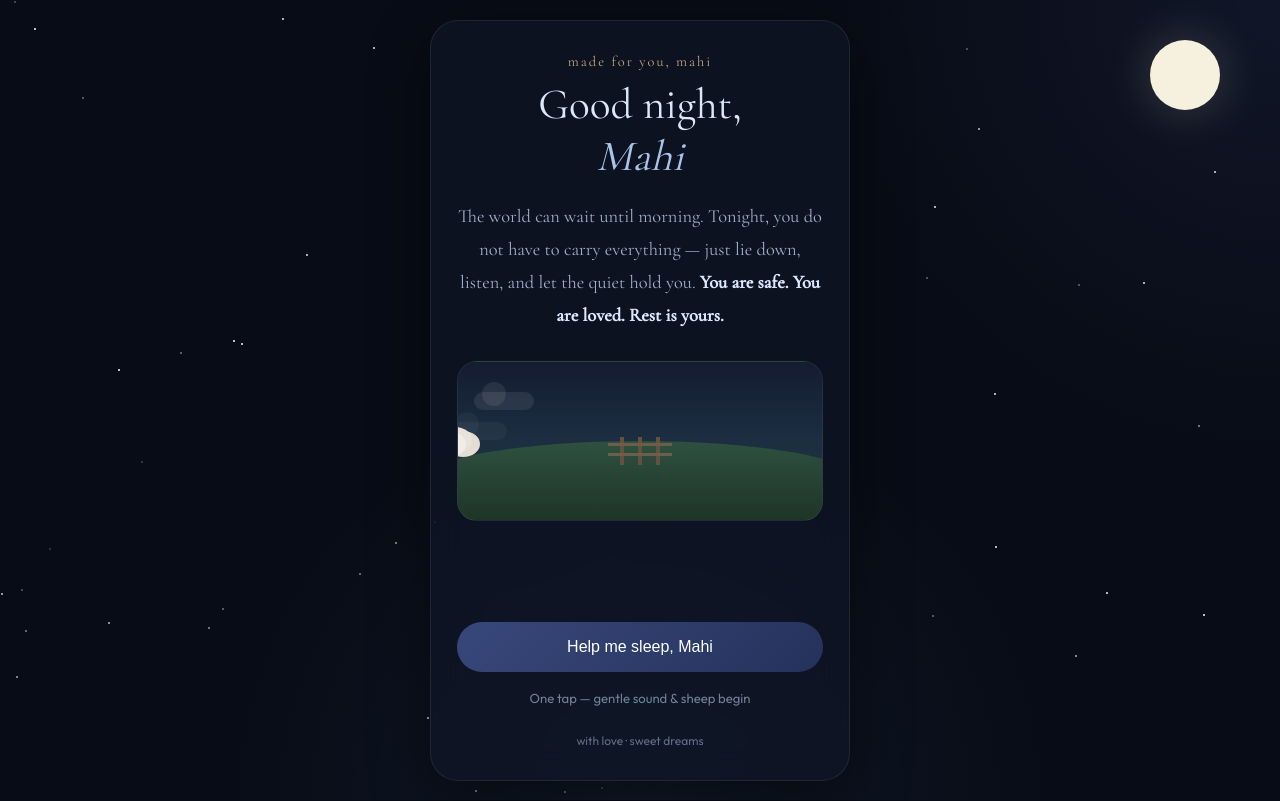
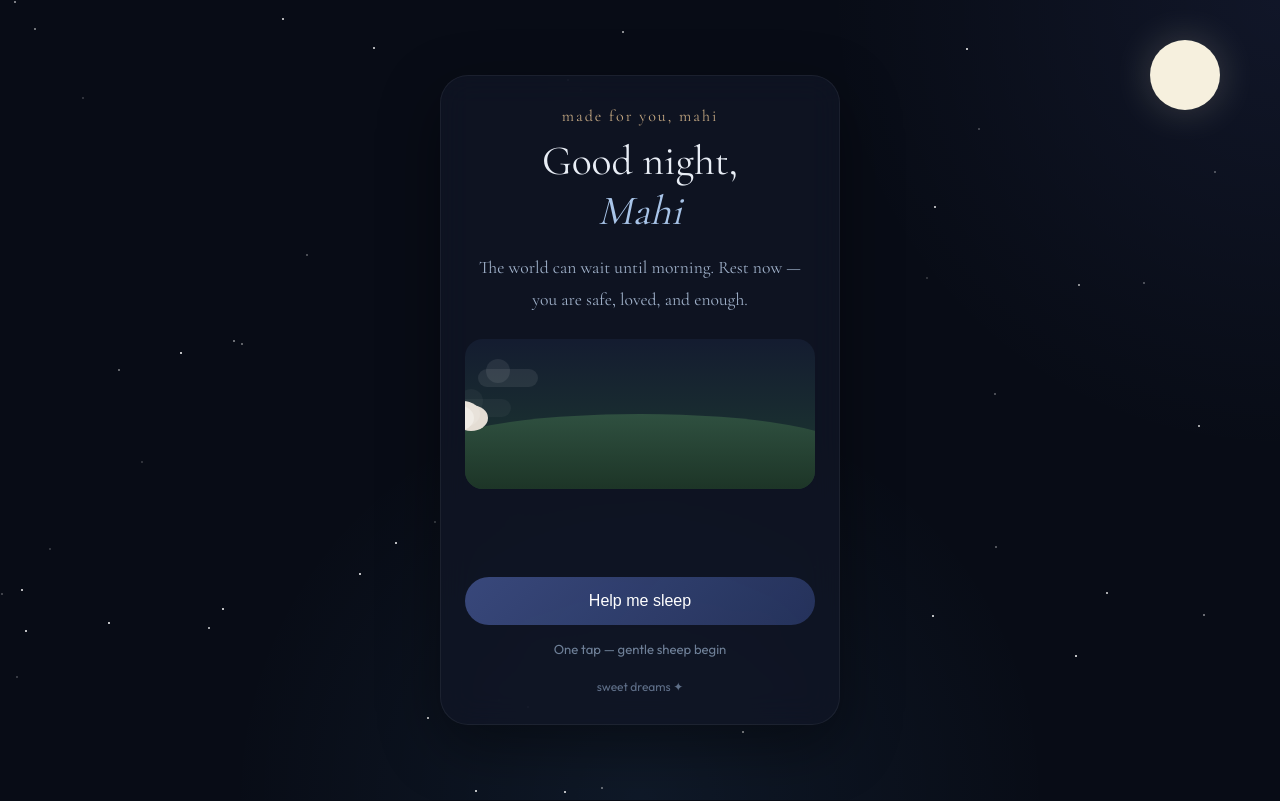
Before and after one commit to abudevmas/get_better, a plain HTML site: page index.html in a window 1280 px wide. Drawn offline with nearby package versions, Linux system fonts and the light colour scheme.

Commit message:
Update index.html

```diff
--- a/index.html
+++ b/index.html
@@ -1,53 +1,43 @@
 <!DOCTYPE html>
 <html lang="en">
 <head>
-  <meta charset="UTF-8" />
-  <meta name="viewport" content="width=device-width, initial-scale=1.0" />
-
-  <title>Rest — for Mahi</title>
-
-  <link rel="preconnect" href="https://fonts.googleapis.com">
-  <link rel="preconnect" href="https://fonts.gstatic.com" crossorigin>
+<meta charset="UTF-8">
+<meta name="viewport" content="width=device-width,initial-scale=1.0">
+<title>Rest — Mahi</title>
 
 <link href="https://fonts.googleapis.com/css2?family=Cormorant+Garamond:wght@400;500&family=Outfit:wght@300;400;500&display=swap" rel="stylesheet">
 
 <style>
-    *{
-      margin:0;
-      padding:0;
-      box-sizing:border-box;
-    }
+*{margin:0;padding:0;box-sizing:border-box}
 
 body{
-      font-family:"Outfit",sans-serif;
+font-family:Outfit,sans-serif;
 background:#080c16;
-      color:#e8edf5;
 min-height:100vh;
 display:flex;
 align-items:center;
 justify-content:center;
 overflow:hidden;
 padding:20px;
+color:#e8edf5;
 }
 
 .sky{
 position:fixed;
 inset:0;
 background:
-      radial-gradient(circle at top right, rgba(120,140,255,.08), transparent 30%),
-      radial-gradient(circle at bottom center, rgba(100,180,255,.08), transparent 40%),
+radial-gradient(circle at top right,rgba(120,140,255,.08),transparent 30%),
+radial-gradient(circle at bottom center,rgba(100,180,255,.08),transparent 40%),
 #080c16;
-      z-index:0;
 }
 
 .star{
 position:absolute;
 width:2px;
 height:2px;
-      background:white;
+background:#fff;
 border-radius:50%;
-      opacity:.6;
-      animation:twinkle 4s infinite ease-in-out;
+animation:twinkle 4s infinite;
 }
 
 @keyframes twinkle{
@@ -63,75 +53,66 @@
 height:70px;
 border-radius:50%;
 background:#f6f0de;
-      box-shadow:0 0 50px rgba(255,255,220,.2);
-      z-index:0;
+box-shadow:0 0 40px rgba(255,255,220,.2);
 }
 
 .card{
 position:relative;
-      z-index:1;
+z-index:2;
 width:100%;
-      max-width:420px;
-      background:rgba(16,22,38,.72);
-      border:1px solid rgba(255,255,255,.08);
+max-width:400px;
+padding:30px 24px;
 border-radius:28px;
-      padding:32px 26px;
+background:rgba(16,22,38,.75);
+border:1px solid rgba(255,255,255,.06);
+backdrop-filter:blur(16px);
 text-align:center;
-      backdrop-filter:blur(16px);
-      box-shadow:0 20px 60px rgba(0,0,0,.45);
+box-shadow:0 20px 60px rgba(0,0,0,.4);
 }
 
-    .for-mahi{
+.tag{
+font-family:"Cormorant Garamond",serif;
 color:#c4a882;
-      font-size:.9rem;
-      margin-bottom:8px;
 letter-spacing:2px;
-      text-transform:lowercase;
-      font-family:"Cormorant Garamond",serif;
+margin-bottom:10px;
 }
 
 h1{
 font-family:"Cormorant Garamond",serif;
-      font-size:2.7rem;
+font-size:2.6rem;
 font-weight:400;
-      margin-bottom:18px;
-      color:#dce8f8;
+margin-bottom:16px;
 }
 
 h1 em{
+font-style:italic;
 color:#a8c4e8;
-      font-style:italic;
 }
 
-    .letter{
+.text{
 font-family:"Cormorant Garamond",serif;
-      font-size:1.15rem;
 line-height:1.8;
+font-size:1.1rem;
 color:#9fb0c8;
-      margin-bottom:28px;
-    }
-
-    .letter strong{
-      color:#dbe8ff;
+margin-bottom:24px;
 }
 
 .scene{
+height:150px;
+border-radius:18px;
+overflow:hidden;
 position:relative;
-      height:160px;
-      overflow:hidden;
-      border-radius:20px;
-      margin-bottom:25px;
-      background:linear-gradient(180deg,#141c30 0%,#1c2e42 50%,#1d3a30 100%);
-      border:1px solid rgba(255,255,255,.06);
+background:linear-gradient(180deg,#141c30,#1d3a30);
+margin-bottom:20px;
 }
 
 .cloud{
 position:absolute;
+top:30px;
 width:60px;
 height:18px;
 background:rgba(255,255,255,.08);
 border-radius:20px;
-      top:30px;
 animation:drift 25s linear infinite;
 }
 
@@ -146,7 +127,7 @@
 left:8px;
 }
 
-    .cloud-2{
+.cloud.two{
 top:60px;
 animation-duration:35s;
 opacity:.5;
@@ -159,55 +140,21 @@
 
 .hill{
 position:absolute;
+bottom:0;
 left:-10%;
 right:-10%;
-      bottom:0;
 height:50%;
 background:linear-gradient(180deg,#2f5040,#1d3527);
 border-radius:50% 50% 0 0;
-    }
-
-    .fence{
-      position:absolute;
-      bottom:55px;
-      left:50%;
-      transform:translateX(-50%);
-      display:flex;
-      gap:14px;
-    }
-
-    .fence-post{
-      width:4px;
-      height:28px;
-      background:#66513f;
-      position:relative;
-    }
-
-    .fence-post::before,
-    .fence-post::after{
-      content:"";
-      position:absolute;
-      left:-12px;
-      width:28px;
-      height:3px;
-      background:#6f5d4c;
-    }
-
-    .fence-post::before{
-      top:6px;
-    }
-
-    .fence-post::after{
-      top:16px;
 }
 
 .sheep{
 position:absolute;
 width:50px;
 height:40px;
-      bottom:55px;
+bottom:50px;
 left:-60px;
-      animation:jump 5s infinite ease-in-out paused;
+animation:jump 5s infinite paused ease-in-out;
 }
 
 body.active .sheep{
@@ -217,12 +164,11 @@
 @keyframes jump{
 0%{left:-10%;transform:translateY(0)}
 40%{left:45%;transform:translateY(-35px)}
-      55%{left:58%;transform:translateY(-38px)}
-      75%{left:78%;transform:translateY(-8px)}
+60%{left:60%;transform:translateY(-38px)}
 100%{left:110%;transform:translateY(0)}
 }
 
-    .sheep-fluff{
+.fluff{
 position:absolute;
 width:34px;
 height:26px;
@@ -230,28 +176,25 @@
 border-radius:50%;
 bottom:8px;
 left:10px;
-      box-shadow:
-      -4px -2px 0 #ece6de,
-      6px -4px 0 #e8e2da,
-      14px 0 0 #e4ddd4;
+box-shadow:-4px -2px 0 #ece6de,6px -4px 0 #e8e2da,14px 0 0 #e4ddd4;
 }
 
-    .sheep-head{
+.head{
 position:absolute;
 width:16px;
 height:14px;
-      background:#2c2c2c;
+background:#222;
 border-radius:50%;
 bottom:15px;
 left:2px;
 }
 
 .count{
+margin-bottom:18px;
+font-size:1.7rem;
 color:#a8c4e8;
-      font-size:1.8rem;
-      margin-bottom:20px;
 opacity:0;
-      transition:.4s;
+transition:.3s;
 }
 
 body.active .count{
@@ -262,36 +205,34 @@
 display:block;
 font-size:.8rem;
 color:#6f8098;
-      margin-top:4px;
 }
 
-    .btn{
+button{
 width:100%;
-      padding:16px;
+padding:15px;
 border:none;
 border-radius:999px;
-      background:linear-gradient(135deg, rgba(120,150,255,.4), rgba(90,120,220,.3));
-      color:white;
+cursor:pointer;
 font-size:1rem;
-      cursor:pointer;
+background:linear-gradient(135deg,rgba(120,150,255,.4),rgba(90,120,220,.3));
+color:#fff;
 transition:.3s;
 }
 
-    .btn:hover{
+button:hover{
 transform:translateY(-2px);
 }
 
 .hint{
 margin-top:16px;
+font-size:.82rem;
 color:#6f8098;
-      font-size:.82rem;
-      line-height:1.6;
 }
 
-    .footer-heart{
-      margin-top:24px;
+.footer{
+margin-top:22px;
+font-size:.75rem;
 color:#5f6f88;
-      font-size:.75rem;
 }
 </style>
 </head>
@@ -303,76 +244,61 @@
 
 <div class="card">
 
-  <p class="for-mahi">made for you, mahi</p>
+<div class="tag">made for you, mahi</div>
 
-  <h1>
-    Good night,<br>
-    <em>Mahi</em>
-  </h1>
+<h1>Good night,<br><em>Mahi</em></h1>
 
-  <p class="letter">
+<div class="text">
 The world can wait until morning.
-    Tonight, you do not have to carry everything —
-    just lie down, listen, and let the quiet hold you.
-    <strong>You are safe. You are loved. Rest is yours.</strong>
-  </p>
+Rest now — you are safe, loved, and enough.
+</div>
 
 <div class="scene">
 
 <div class="cloud"></div>
-    <div class="cloud cloud-2"></div>
+<div class="cloud two"></div>
 
 <div class="hill"></div>
 
-    <div class="fence">
-      <div class="fence-post"></div>
-      <div class="fence-post"></div>
-      <div class="fence-post"></div>
-    </div>
-
 <div class="sheep" id="sheep">
-      <div class="sheep-head"></div>
-      <div class="sheep-fluff"></div>
+<div class="head"></div>
+<div class="fluff"></div>
 </div>
 
 </div>
 
-  <p class="count" id="count">
+<div class="count" id="count">
 0
 <small>sheep</small>
-  </p>
+</div>
 
-  <button class="btn" id="btn">
-    Help me sleep, Mahi
+<button id="btn">
+Help me sleep
 </button>
 
-  <p class="hint" id="hint">
-    One tap — gentle sound & sheep begin
-  </p>
+<div class="hint" id="hint">
+One tap — gentle sheep begin
+</div>
 
-  <p class="footer-heart">
-    with love · sweet dreams
-  </p>
+<div class="footer">
+sweet dreams ✦
+</div>
 
 </div>
 
 <script>
-  const sky = document.getElementById("sky");
+const sky=document.getElementById("sky");
 
 for(let i=0;i<60;i++){
 const s=document.createElement("div");
 s.className="star";
-
 s.style.left=Math.random()*100+"%";
 s.style.top=Math.random()*100+"%";
-
-    s.style.animationDelay=Math.random()*5+"s";
-
+s.style.animationDelay=Math.random()*4+"s";
 sky.appendChild(s);
 }
 
-  let on=false;
-  let count=0;
+let on=false,count=0;
 
 const btn=document.getElementById("btn");
 const sheep=document.getElementById("sheep");
@@ -386,32 +312,21 @@
 }
 });
 
-  btn.addEventListener("click",()=>{
-
+btn.onclick=()=>{
 on=!on;
 
 if(on){
-
 document.body.classList.add("active");
-
-      btn.textContent="Stop";
-
-      hint.textContent="Close your eyes, Mahi. Just breathe.";
-
+btn.innerText="Stop";
+hint.innerText="Close your eyes and breathe.";
 }else{
-
 document.body.classList.remove("active");
-
-      btn.textContent="Help me sleep, Mahi";
-
-      hint.textContent="One tap — gentle sound & sheep begin";
-
+btn.innerText="Help me sleep";
+hint.innerText="One tap — gentle sheep begin";
 count=0;
-
 countEl.innerHTML="0<small>sheep</small>";
 }
-
-  });
+};
 </script>
 
 </body>
```
Lines whose indentation alone changed are shown as unchanged.
